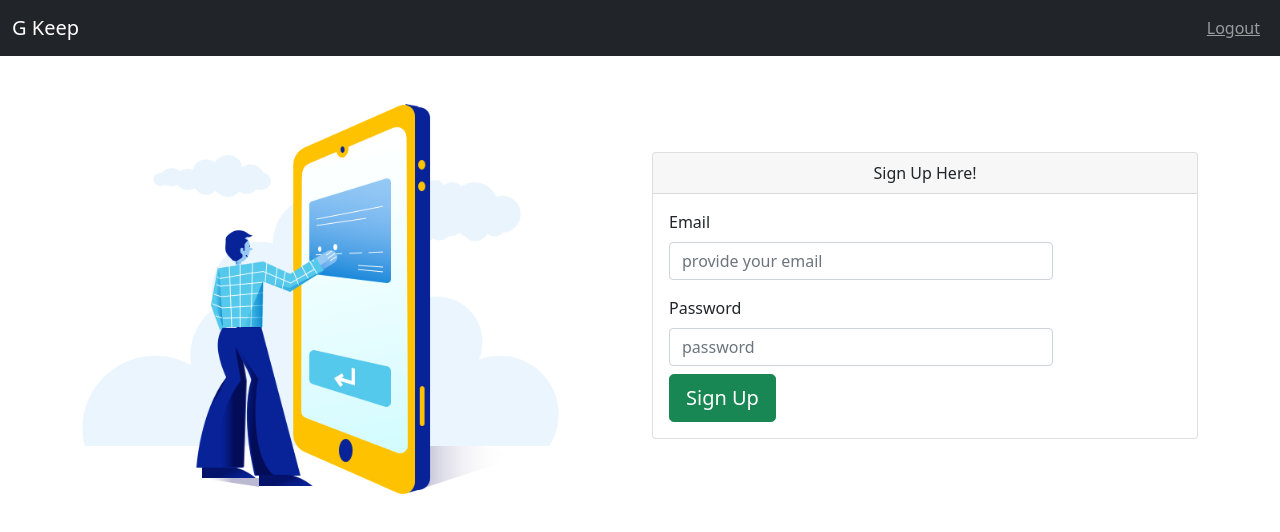
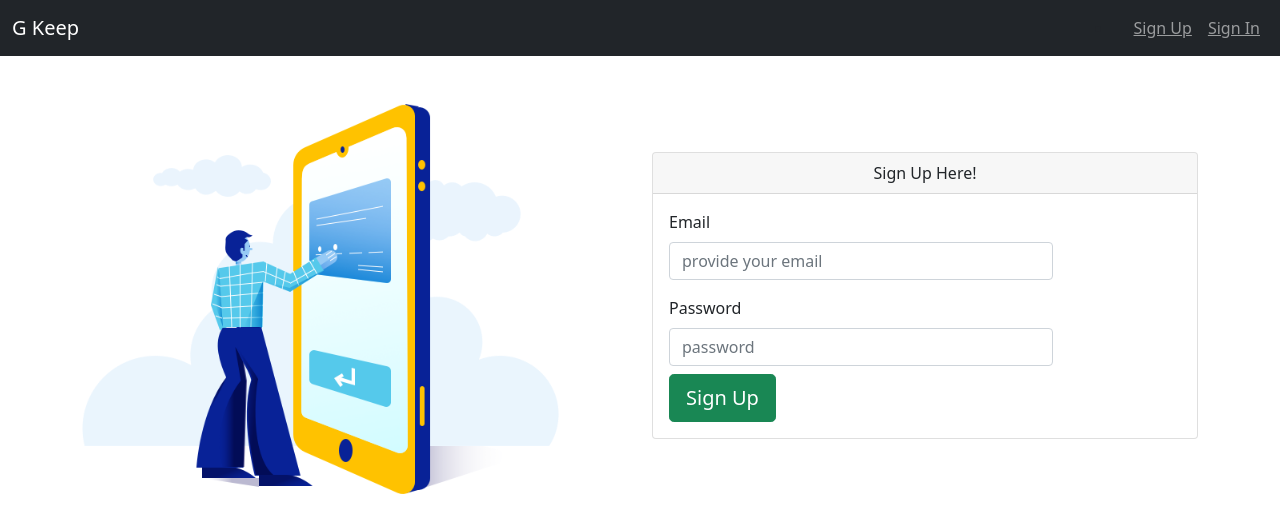
Before and after one commit to Dwarikanath1502/firebase, a React (Create React App) app: page /signup in a window 1280 px wide. Shown: the top 532 px of the page. Built offline with nearby package versions, Linux system fonts and the light colour scheme.

Commit message:
fixed Redirect issue

```diff
--- a/src/App.js
+++ b/src/App.js
@@ -16,7 +16,7 @@ import { userContext } from './context/userContext'
 
 const App = () => {
 
-  const [user, setUser] = useState('user')
+  const [user, setUser] = useState('')
 
   return (
     <Router>
--- a/src/Components/SignUp.js
+++ b/src/Components/SignUp.js
@@ -29,7 +29,7 @@ const SignUp = () => {
   }
 
   // IF USER FOUND NAVIGATE TO HOME
-  if (context.user?.uid) {
+  if (context.user && context.user.uid) {
     return <Navigate to="/" />
   } return (
     <Container>
```
